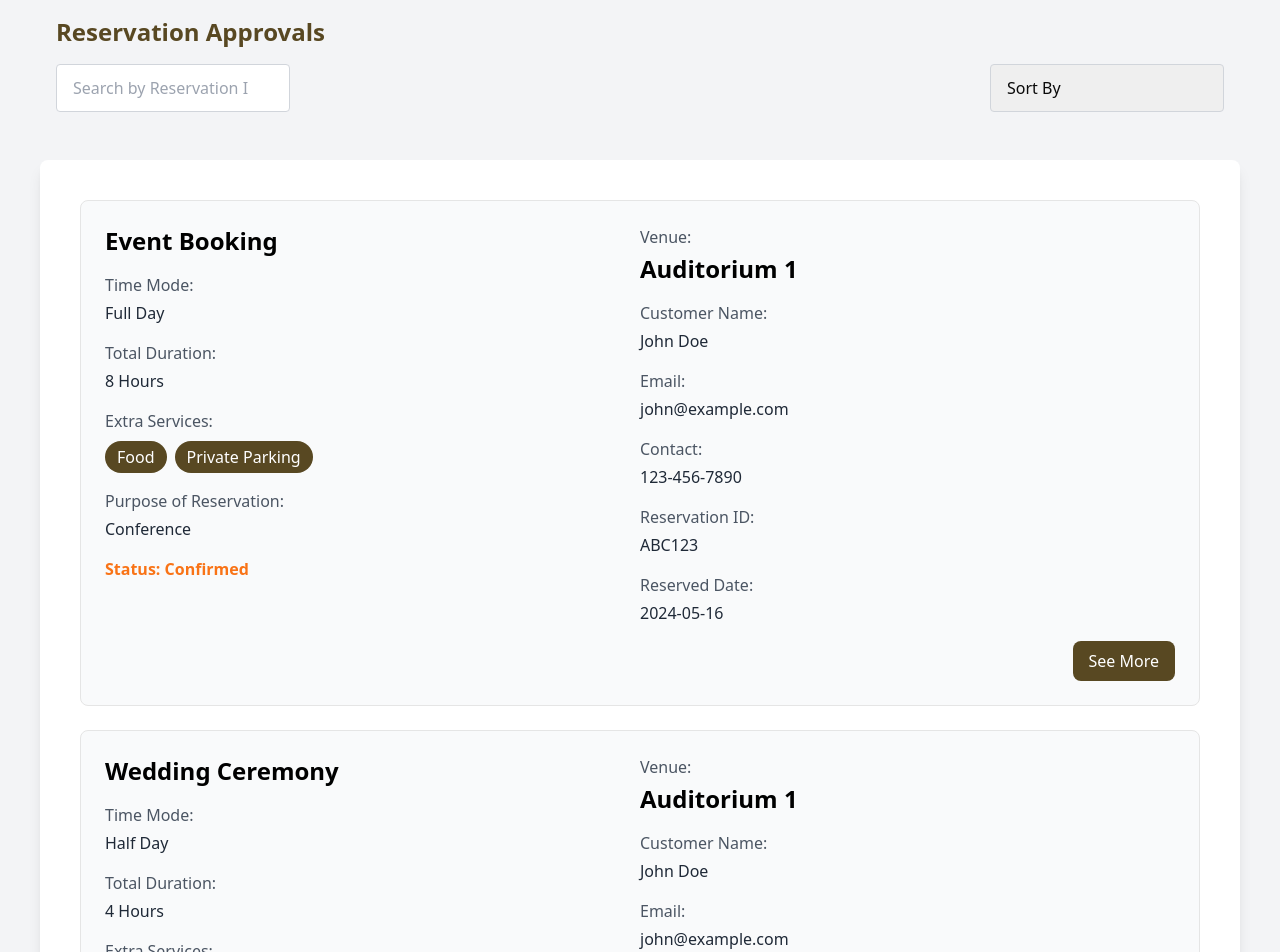
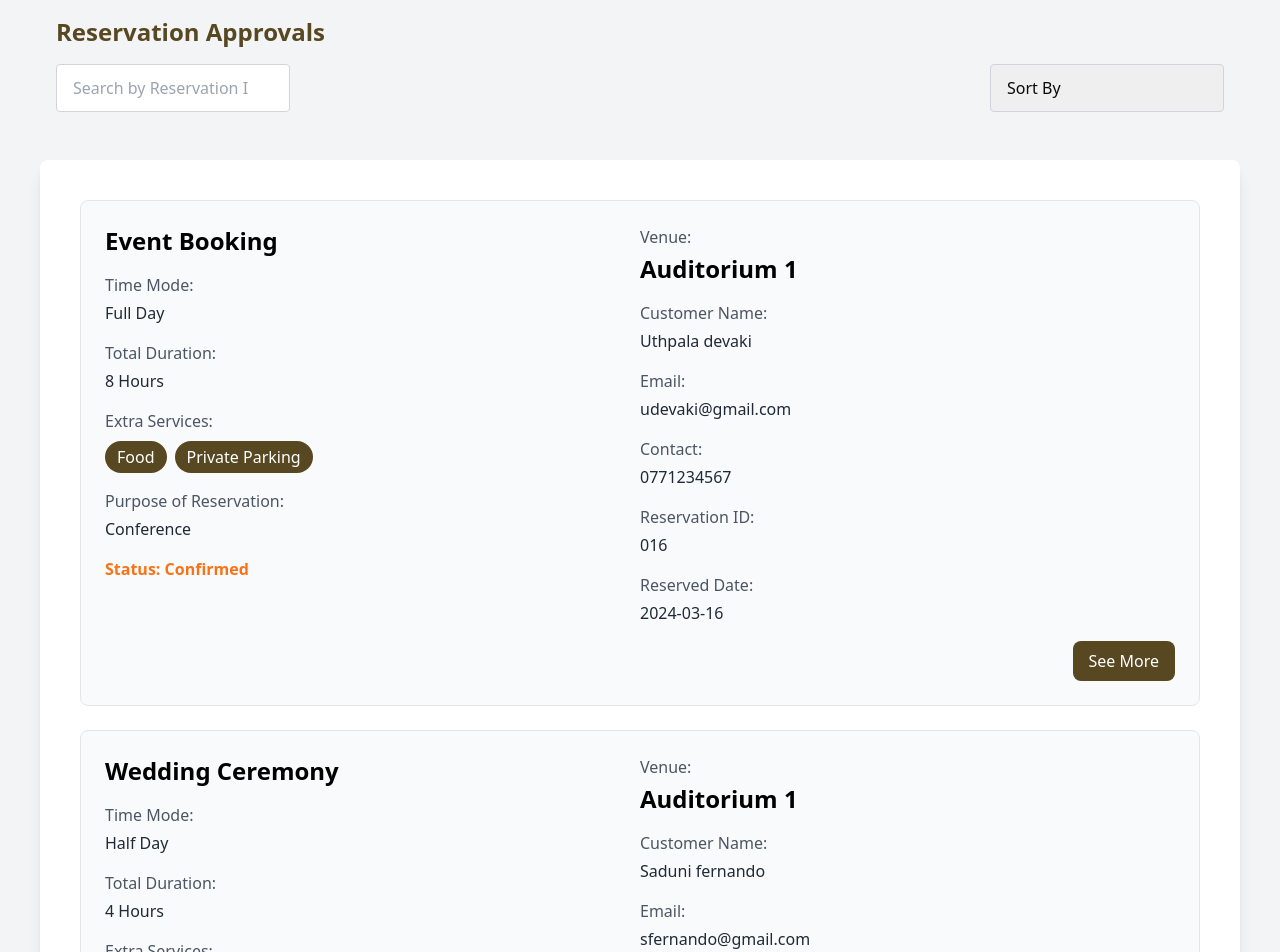
Before and after one commit to tracet2t/Venue-Reservation, a Next.js app in the folder venue-reservation/: page /reservation-approval in a window 1280 px wide. Shown: the top 952 px of the page. Built offline with nearby package versions, Linux system fonts and the light colour scheme; no server answers.

Commit message:
86b31e5yc: reservation_approvals_frontend: update the frontend

```diff
--- a/venue-reservation/src/app/admin-card/page.tsx
+++ /dev/null
@@ -1,82 +0,0 @@
-import { useSearchParams } from 'next/navigation';
-import { useEffect, useState } from 'react';
-
-interface Reservation {
-  reservationId: string;
-  title: string;
-  purposeOfReservation: string;
-  status: string;
-  customerName: string;
-  customerEmail: string;
-  customerContactNumber: string;
-  date: string;
-  venue: string;
-}
-
-const ReservationDetail = () => {
-  const searchParams = useSearchParams();
-  const reservationId = searchParams?.get('id');
-
-  const [reservation, setReservation] = useState<Reservation | null>(null);
-  const [error, setError] = useState<string | null>(null);
-
-  useEffect(() => {
-    if (!reservationId) return;
-
-    const fetchReservation = async () => {
-      try {
-        const response = await fetch(`/api/reservations/${reservationId}`);
-        if (!response.ok) {
-          throw new Error(`Error ${response.status}: Failed to fetch reservation details`);
-        }
-        const data: Reservation = await response.json();
-        setReservation(data);
-      } catch (err) {
-        setError(err instanceof Error ? err.message : 'An unknown error occurred');
-      }
-    };
-
-    fetchReservation();
-  }, [reservationId]);
-
-  if (!reservationId) {
-    return (
-      <div className="min-h-screen flex items-center justify-center">
-        <p className="text-gray-500">Invalid Reservation ID. Please provide a valid ID in the URL.</p>
-      </div>
-    );
-  }
-
-  if (error) {
-    return (
-      <div className="min-h-screen flex items-center justify-center text-red-500">
-        <p>{error}</p>
-      </div>
-    );
-  }
-
-  if (!reservation) {
-    return (
-      <div className="min-h-screen flex items-center justify-center">
-        <p className="text-gray-500">Loading reservation details...</p>
-      </div>
-    );
-  }
-
-  return (
-    <div className="min-h-screen bg-gray-100 flex flex-col items-center p-6">
-      <div className="bg-white shadow-lg rounded-lg p-6 w-full max-w-[800px]">
-        <h1 className="text-2xl font-bold mb-4">{reservation.title}</h1>
-        <p><strong>Date:</strong> {reservation.date}</p>
-        <p><strong>Venue:</strong> {reservation.venue}</p>
-        <p><strong>Status:</strong> {reservation.status}</p>
-        <p><strong>Customer Name:</strong> {reservation.customerName}</p>
-        <p><strong>Email:</strong> {reservation.customerEmail}</p>
-        <p><strong>Contact:</strong> {reservation.customerContactNumber}</p>
-        <p><strong>Purpose:</strong> {reservation.purposeOfReservation}</p>
-      </div>
-    </div>
-  );
-};
-
-export default ReservationDetail;
--- a/venue-reservation/src/app/reservation-approval/page.tsx
+++ b/venue-reservation/src/app/reservation-approval/page.tsx
@@ -1,21 +1,22 @@
 'use client';
+import { useRouter } from 'next/navigation';
 import React, { useState } from 'react';
-import { useRouter } from 'next/navigation';
+
 
 const ReservationPage = () => {
   const reservations = [
     {
-      reservationId: 'ABC123',
+      reservationId: '016',
       title: 'Event Booking',
       timeMode: 'Full Day',
       duration: '8 Hours',
       extraServices: ['Food', 'Private Parking'],
       purposeOfReservation: 'Conference',
       status: 'Confirmed',
-      customerName: 'John Doe',
-      customerEmail: 'john@example.com',
-      customerContactNumber: '123-456-7890',
-      date: '2024-05-16',
+      customerName: 'Uthpala devaki',
+      customerEmail: 'udevaki@gmail.com',
+      customerContactNumber: '0771234567',
+      date: '2024-03-16',
       venue: 'Auditorium 1',
     },
     {
@@ -26,33 +27,32 @@ const ReservationPage = () => {
       extraServices: ['Catering'],
       purposeOfReservation: 'Wedding',
       status: 'Pending',
-      customerName: 'John Doe',
-      customerEmail: 'john@example.com',
-      customerContactNumber: '123-456-7890',
-      date: '2024-05-16',
+      customerName: 'Saduni fernando',
+      customerEmail: 'sfernando@gmail.com',
+      customerContactNumber: '0771234567',
+      date: '2024-04-10',
       venue: 'Auditorium 1',
     },
     {
-      reservationId: 'XYZ456',
+      reservationId: '056',
       title: 'Business Meeting',
       timeMode: 'Full Day',
       duration: '6 Hours',
       extraServices: ['Food', 'AV Equipment'],
       purposeOfReservation: 'Meeting',
       status: 'Confirmed',
-      customerName: 'John Doe',
-      customerEmail: 'john@example.com',
-      customerContactNumber: '123-456-7890',
+      customerName: 'Kavindya perera',
+      customerEmail: 'kavindya@gmail.com',
+      customerContactNumber: '0771234567',
       date: '2024-05-16',
       venue: 'Auditorium 1',
     },
   ];
-
+  const router = useRouter();
   const [searchTerm, setSearchTerm] = useState('');
   const [sortBy, setSortBy] = useState('');
 
   const handleSeeMore = (reservationId: string) => {
-    const router = useRouter();
     router.push(`/admin-view/${reservationId}`);
   };
 
@@ -175,11 +175,11 @@ const ReservationPage = () => {
                   </div>
 
                   <button
-      onClick={() => handleSeeMore(reservation.reservationId)}
-      className="mt-4 bg-[#584822] text-white px-4 py-2 rounded-lg self-end"
-    >
-      See More
-    </button>
+                    onClick={() => handleSeeMore(reservation.reservationId)}
+                    className="mt-4 bg-[#584822] text-white px-4 py-2 rounded-lg self-end"
+                  >
+                    See More
+                  </button>
                 </div>
               </div>
             ))}
--- /dev/null
+++ b/venue-reservation/src/pages/admin-view/[id].tsx
@@ -0,0 +1,119 @@
+'use client';
+
+import { useRouter } from 'next/router';
+import React from 'react';
+import "/src/app/globals.css";
+
+const reservations = [
+  {
+    reservationId: '016',
+    title: 'Event Booking',
+    timeMode: 'Full Day',
+    duration: '8 Hours',
+    extraServices: ['Food', 'Private Parking'],
+    purposeOfReservation: 'Conference',
+    status: 'Confirmed',
+    customerName: 'Uthpala Devaki',
+    customerEmail: 'udevaki@gmail.com',
+    customerContactNumber: '0771234567',
+    date: '2024-03-16',
+    venue: 'Auditorium 1',
+  },
+  {
+    reservationId: '015',
+    title: 'Wedding Ceremony',
+    timeMode: 'Half Day',
+    duration: '4 Hours',
+    extraServices: ['Catering'],
+    purposeOfReservation: 'Wedding',
+    status: 'Pending',
+    customerName: 'Saduni Fernando',
+    customerEmail: 'sfernando@gmail.com',
+    customerContactNumber: '0771234567',
+    date: '2024-04-10',
+    venue: 'Auditorium 1',
+  },
+  {
+    reservationId: '056',
+    title: 'Business Meeting',
+    timeMode: 'Full Day',
+    duration: '6 Hours',
+    extraServices: ['Food', 'AV Equipment'],
+    purposeOfReservation: 'Meeting',
+    status: 'Confirmed',
+    customerName: 'Kavindya Perera',
+    customerEmail: 'kavindya@gmail.com',
+    customerContactNumber: '0771234567',
+    date: '2024-05-16',
+    venue: 'Auditorium 1',
+  },
+];
+
+const ReservationPage = () => {
+  const router = useRouter();
+  const { id } = router.query; // Retrieve the dynamic parameter from the URL
+
+  // Find the reservation by ID
+  const reservation = reservations.find((res) => res.reservationId === id);
+
+  if (!reservation) {
+    return (
+      <div className="min-h-screen bg-gray-100 flex justify-center items-center">
+        <p className="text-red-500 text-lg">Reservation not found.</p>
+      </div>
+    );
+  }
+
+  return (
+    <div className="min-h-screen bg-gray-100 flex flex-col items-center">
+      <main className="flex flex-col items-center space-y-8 p-8 w-full">
+        <div className="bg-white shadow-lg rounded-lg p-6 w-[600px]">
+          <h2 className="font-bold text-black text-2xl mb-4 text-center">{reservation.title}</h2>
+          <div className="space-y-4">
+            <p className="text-gray-600">
+              <strong>Time Mode:</strong> {reservation.timeMode}
+            </p>
+            <p className="text-gray-600">
+              <strong>Duration:</strong> {reservation.duration}
+            </p>
+            <p className="text-gray-600">
+              <strong>Extra Services:</strong> {reservation.extraServices.join(', ')}
+            </p>
+            <p className="text-gray-600">
+              <strong>Purpose of Reservation:</strong> {reservation.purposeOfReservation}
+            </p>
+            <p className="text-orange-500 font-semibold">
+              <strong>Status:</strong> {reservation.status}
+            </p>
+            <p className="text-gray-600">
+              <strong>Venue:</strong> {reservation.venue}
+            </p>
+            <p className="text-gray-600">
+              <strong>Customer Name:</strong> {reservation.customerName}
+            </p>
+            <p className="text-gray-600">
+              <strong>Email:</strong> {reservation.customerEmail}
+            </p>
+            <p className="text-gray-600">
+              <strong>Contact Number:</strong> {reservation.customerContactNumber}
+            </p>
+            <p className="text-gray-600">
+              <strong>Reservation ID:</strong> {reservation.reservationId}
+            </p>
+            <p className="text-gray-600">
+              <strong>Date:</strong> {reservation.date}
+            </p>
+          </div>
+          <button
+            onClick={() => router.push('/admin-view')}
+            className="mt-4 text-white bg-[#584822] px-4 py-2 rounded"
+          >
+            Back
+          </button>
+        </div>
+      </main>
+    </div>
+  );
+};
+
+export default ReservationPage;
--- a/venue-reservation/src/pages/api/admin-view/[id].ts
+++ /dev/null
@@ -1,57 +0,0 @@
-import type { NextApiRequest, NextApiResponse } from 'next';
-import { PrismaClient } from '@prisma/client';
-
-const prisma = new PrismaClient();
-
-export default async function handler(req: NextApiRequest, res: NextApiResponse) {
-  const { id } = req.query;
-
-  if (!id || typeof id !== 'string') {
-    res.status(400).json({ message: 'Invalid reservation ID' });
-    return;
-  }
-
-  try {
-    const reservation = await prisma.reservation.findUnique({
-      where: { reservationId: id },
-      include: {
-        user: {
-          select: {
-            firstName: true,
-            lastName: true,
-            contactNumber: true,
-            email: true,
-          },
-        },
-        venue: {
-          select: {
-            name: true,
-            street_name: true,
-            district: true,
-            province: true,
-          },
-        },
-        timeSlots: true,
-      },
-    });
-
-    if (!reservation) {
-      res.status(404).json({ message: 'Reservation not found' });
-      return;
-    }
-
-    res.status(200).json({
-      reservationId: reservation.reservationId,
-      title: reservation.title,
-      purposeOfReservation: reservation.purposeOfReservation,
-      status: reservation.reservationState?.status || 'Unknown',
-      customerName: `${reservation.user?.firstName} ${reservation.user?.lastName}`,
-      customerEmail: reservation.user?.email,
-      customerContactNumber: reservation.user?.contactNumber,
-      date: reservation.timeSlots?.[0]?.date.toISOString().split('T')[0] || 'Not Specified',
-      venue: reservation.venue?.name || 'Unknown Venue',
-    });
-  } catch (error) {
-    res.status(500).json({ message: 'An error occurred while fetching the reservation details' });
-  }
-}
```
